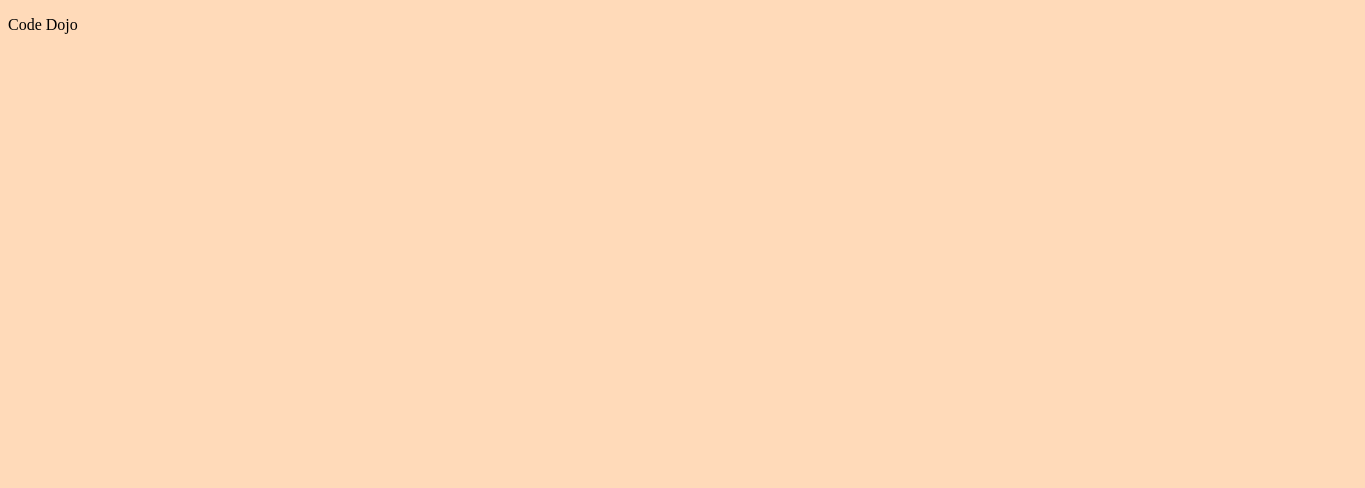
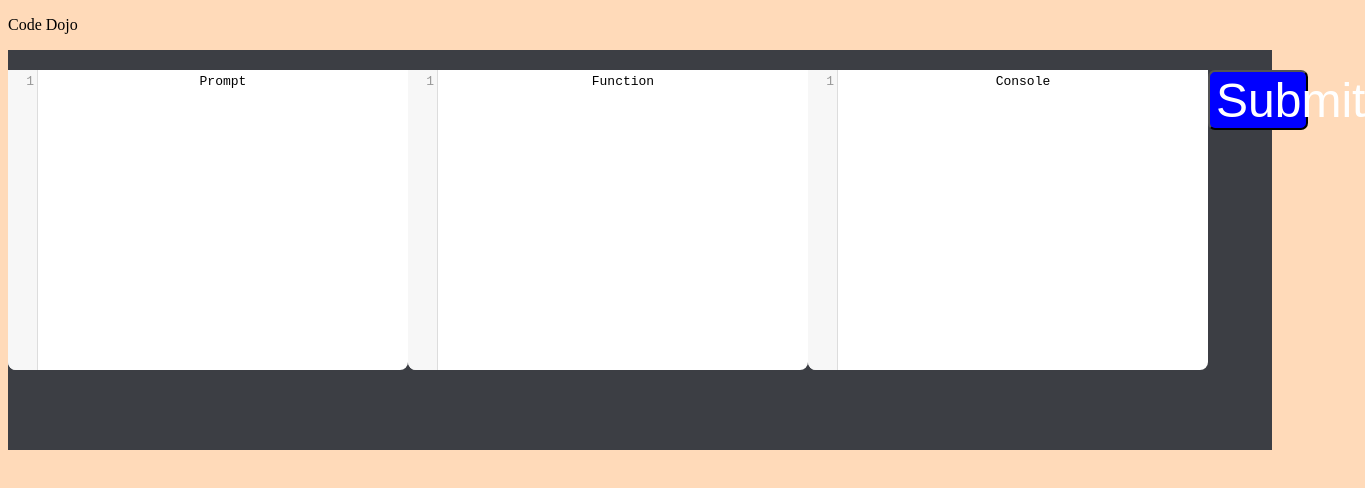
Before and after one commit to GeoDojo/CodeDojo, a React app: page /game in a window 1280 px wide. Shown: the top 488 px of the page, 1365 px wide, since content can reach past the window. Built offline with nearby package versions, Linux system fonts and the light colour scheme.

Commit message:
codemirror

```diff
--- a/client/App.js
+++ b/client/App.js
@@ -1,18 +1,16 @@
 import React, { useContext, createContext, useEffect } from 'react';
-import { io } from "socket.io-client";
-import LoginContainer from "./containers/LoginContainer"
-import WaitingRoomContainer from "./containers/WaitingRoomContainer"
-import GameContainer from "./containers/GameContainer"
+import { io } from 'socket.io-client';
+import LoginContainer from './containers/LoginContainer';
+import WaitingRoomContainer from './containers/WaitingRoomContainer';
+import GameContainer from './containers/GameContainer';
 const socket = io();
 
-import {BrowserRouter as Router, Switch, Route} from 'react-router-dom';
-
+import { BrowserRouter as Router, Switch, Route } from 'react-router-dom';
 
 const App = () => {
-
   const checkSocket = () => {
-   socket.emit('test', `This is the first socket test from ${socket.id}`)
-}
+    socket.emit('test', `This is the first socket test from ${socket.id}`);
+  };
 
   return (
     // <div>
@@ -22,13 +20,11 @@ const checkSocket = () => {
     <Router>
       <Switch>
         <Route path='/waitingroom' component={WaitingRoomContainer} />
-                {/* <Route exact path='/gameContainer' component={GameContainer} /> */}
-                <Route exact path='/' component={LoginContainer}/>
+        <Route exact path='/game' component={GameContainer} />
+        <Route exact path='/' component={LoginContainer} />
       </Switch>
     </Router>
-
-
-    )
-}
+  );
+};
 
 export default App;
--- a/client/components/Codemirror.js
+++ b/client/components/Codemirror.js
@@ -1,6 +1,10 @@
 import React from 'react';
 import { UnControlled as CodeMirror } from 'react-codemirror2';
+import 'codemirror/lib/codemirror.css';
+import 'codemirror/theme/material.css';
+import 'codemirror/mode/xml/xml';
 import 'codemirror/mode/javascript/javascript';
+import 'codemirror/mode/css/css';
 
 // import context object
 // import { CodeContext } from '../state/contexts';
@@ -13,9 +17,15 @@ function CodeBox({ codeBoxName }) {
   //     ? (code = codeState.schema)
   //     : (code = codeState.resolver);
 
+  function handleChange(editor, data, value) {
+    console.log(value);
+  }
+
   return (
     <div className='codebox'>
       <CodeMirror
+        onChange={handleChange}
+        className='code-mirror-container'
         value={codeBoxName}
         options={{
           mode: 'javascript',
@@ -30,7 +40,7 @@ function CodeBox({ codeBoxName }) {
         }}
       />
     </div>
-  )
+  );
 }
 
 export default CodeBox;
--- a/client/containers/GameContainer.js
+++ b/client/containers/GameContainer.js
@@ -1,16 +1,20 @@
-import React from 'react'
-import CodeBox from '../components/Codemirror'
-import SubmitButton from '../components/Button'
+import React from 'react';
+import CodeBox from '../components/Codemirror';
+import SubmitButton from '../components/Button';
 
 const GameContainer = () => {
-    return (
-        <div>
-            <CodeBox codeBoxName = { "Prompt"} />
-            <CodeBox codeBoxName = { "Function"} />
-            <CodeBox codeBoxName = { "Console"} />
-            <SubmitButton siteName = {"Submit"} id="SubmitBtnGameContainer" genericClick={ "submit" }/>
-        </div>
-    )
-}
+  return (
+    <div className='top-panel panel'>
+      <CodeBox codeBoxName={'Prompt'} />
+      <CodeBox codeBoxName={'Function'} />
+      <CodeBox codeBoxName={'Console'} />
+      <SubmitButton
+        siteName={'Submit'}
+        id='SubmitBtnGameContainer'
+        genericClick={'submit'}
+      />
+    </div>
+  );
+};
 
 export default GameContainer;
--- a/client/styles/index.scss
+++ b/client/styles/index.scss
@@ -18,22 +18,38 @@ body {
   border: 10px solid green;
 }
 
-
 #AnonymousBtn {
   border: 10px solid red;
 }
 
-#StartBtnWaitingRoom{
+#StartBtnWaitingRoom {
   border: 10px solid orange;
 }
 
-// .codebox {
-//   width: 100px;
-//   height: 60px;
-//   margin-top: 20px;
-//   background: blue;
-//   color: white;
-//   text-align: center;
-//   text-decoration: none;
-//   border-radius: 7px;
-// }
+.codebox {
+  width: 600px;
+  height: 60px;
+  margin-top: 20px;
+  background: blue;
+  color: white;
+  text-align: center;
+  text-decoration: none;
+  border-radius: 7px;
+}
+
+.top-panel {
+  background-color: hsl(225, 6%, 25%);
+}
+
+.panel {
+  height: 50vh;
+  display: flex;
+}
+
+.code-mirror-container {
+  width: 400px;
+  flex-grow: 1;
+  border-bottom-right-radius: 0.5rem;
+  border-bottom-left-radius: 0.5rem;
+  overflow: hidden;
+}
```
Lines whose indentation alone changed are shown as unchanged.
